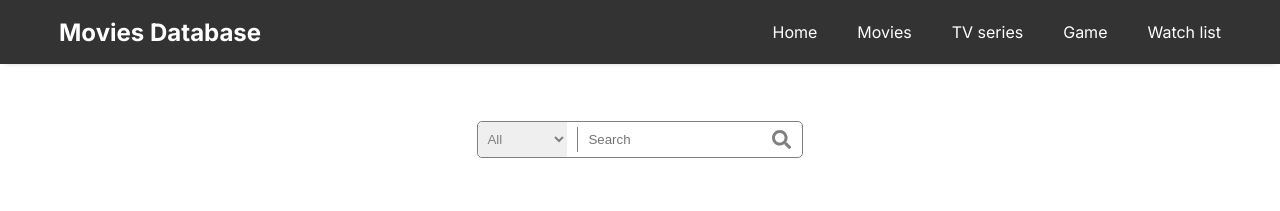
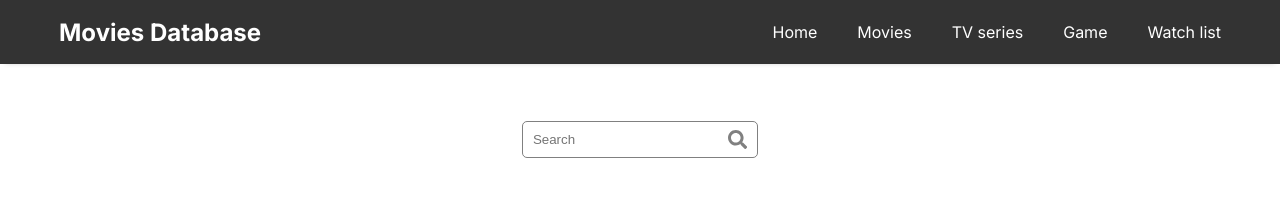
Before and after one commit to sepidsoroush/NextWatch, a Next.js app: page /tv in a window 1280 px wide. Shown: the top 211 px of the page. Built offline with nearby package versions, Linux system fonts and the light colour scheme; no server answers.

Commit message:
update SearchBox component and style

```diff
--- a/src/components/Movies/PageContent.js
+++ b/src/components/Movies/PageContent.js
@@ -37,9 +37,6 @@ const PageContent = (props) => {
   }, [input]);
 
   // SearchBox functions
-  const categoryHandler = (category) => {
-    setInput({ ...input, type: category });
-  };
   const inputHandler = (value) => {
     setInput({ ...input, title: value, page: 1 });
   };
@@ -70,11 +67,7 @@ const PageContent = (props) => {
 
   return (
     <div className={styles.container}>
-      <SearchBox
-        onChooseCategory={categoryHandler}
-        onChangeInput={inputHandler}
-        onFetchData={getData}
-      />
+      <SearchBox onChangeInput={inputHandler} onFetchData={getData} />
       <Alert error={error} />
       <MoviesList searchResult={searchedMovies} />
       <Pagination
--- a/src/components/UI/SearchBox.js
+++ b/src/components/UI/SearchBox.js
@@ -1,12 +1,12 @@
 import styles from "@/styles/SearchBox.module.css";
+import { useRef } from "react";
 import { FaSearch } from "react-icons/fa";
 
 const SearchBox = (props) => {
-  const categoriesHandler = (event) => {
-    props.onChooseCategory(event.target.value);
-  };
-  const inputHandler = (event) => {
-    props.onChangeInput(event.target.value);
+  const titleInputRef = useRef();
+  const submitHandler = (event) => {
+    event.preventDefault();
+    props.onChangeInput(titleInputRef.current.value);
   };
   const handleKeypress = (event) => {
     if (event.keyCode === 13) {
@@ -18,26 +18,19 @@ const SearchBox = (props) => {
   };
 
   return (
-    <div className={styles.searchBox}>
-      <select onChange={categoriesHandler} className={styles.type}>
-        <option value="">All</option>
-        <option value="movie">Movie</option>
-        <option value="series">TV Series</option>
-        <option value="episode">Episode</option>
-        <option value="game">Game</option>
-      </select>
+    <form className={styles.searchBox} onSubmit={submitHandler}>
       <input
         className={styles.input}
         type="text"
         placeholder="Search"
+        ref={titleInputRef}
         required
-        onChange={inputHandler}
         onKeyDown={handleKeypress}
       />
       <button className={styles.button} onClick={searchHandler}>
         <FaSearch style={{ height: "100%" }} />
       </button>
-    </div>
+    </form>
   );
 };
 export default SearchBox;
--- a/src/styles/SearchBox.module.css
+++ b/src/styles/SearchBox.module.css
@@ -1,41 +1,38 @@
-.searchBox{
-    margin: 20px auto ;
+.searchBox {
+  margin: 20px auto;
   display: flex;
-    border: 1px solid gray;;
+  border: 1px solid gray;
   border-radius: 5px;
   min-height: max-content;
 }
-.searchBox:focus-within{
+.searchBox:focus-within {
   border: 1px solid #f5c518;
 }
 
-.type{
+.type {
   border: 0;
-    margin: 0 ;
+  margin: 0;
   padding: 5px;
   border-radius: 5px 0 0 5px;
   color: gray;
 }
-.type:focus{
+.type:focus {
   outline: 0;
-
 }
-.type:hover{
+.type:hover {
   color: #f5c518;
-
 }
-.input{
-    border:0;
-    border-left: 1px solid gray;
-    margin: 5px 5px 5px 10px;
-    padding: 5px 10px;
+.input {
+  border: 0;
+  margin: 5px 10px 5px 5px;
+  padding: 5px;
   min-width: 200px;
 }
-.input:focus{
+.input:focus {
   outline: 0;
   color: #f5c518;
 }
-.button{
+.button {
   position: relative;
   right: 10px;
   top: auto;
@@ -44,11 +41,10 @@
   background-color: transparent;
   font-size: larger;
   color: gray;
-
 }
-.button:hover{
+.button:hover {
   color: #f5c518;
 }
-.button:active{
+.button:active {
   transform: scale(0.9);
 }
```
Lines whose indentation alone changed are shown as unchanged.
